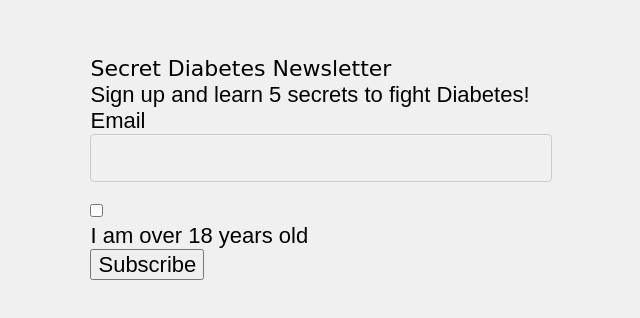
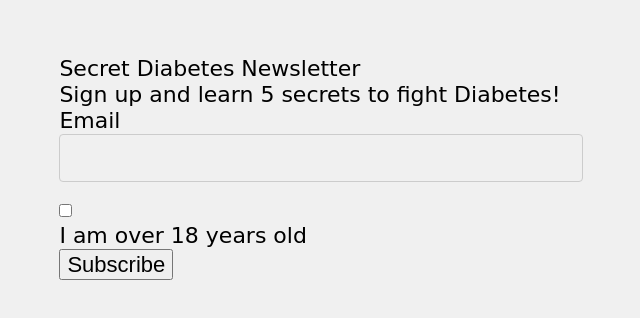
Before and after one commit to dinora-itdm362/lab3, a plain HTML site: page index.html in a window 1280 px wide. Shown: the part 232-550 px from the top of the page, without its empty margins (330-970 px from the left). Drawn offline with nearby package versions, Linux system fonts and the light colour scheme.

Commit message:
fixed fonts

```diff
--- a/css/screen.css
+++ b/css/screen.css
@@ -214,8 +214,7 @@ html, body {
     display: flex;
     justify-content: center;
     align-items: center;
-    font-family: 'Patrick Hand', cursive;
-    font-family: 'Teko', sans-serif;
+    font-family: 'Patrick Hand', 'Teko', cursive, sans-serif;
     background-color: #f0f0f0;
     flex-direction: column;
     min-height: 100vh;
@@ -248,5 +247,4 @@ html, body {
 
   @import url('https://fonts.googleapis.com/css2?family=Patrick+Hand&family=Teko&display=swap');
 
-
 /* ===== STATE STYLES ======= */
```
